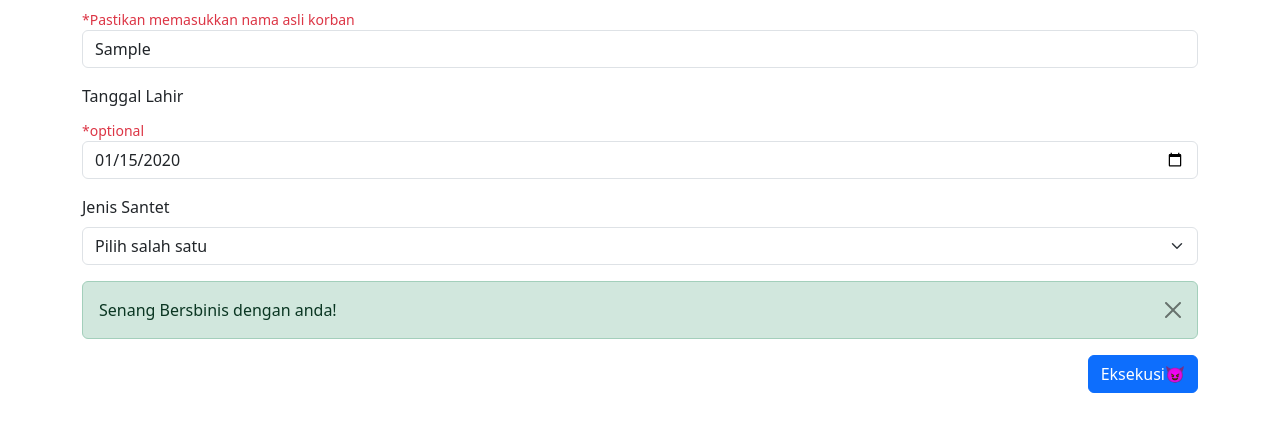
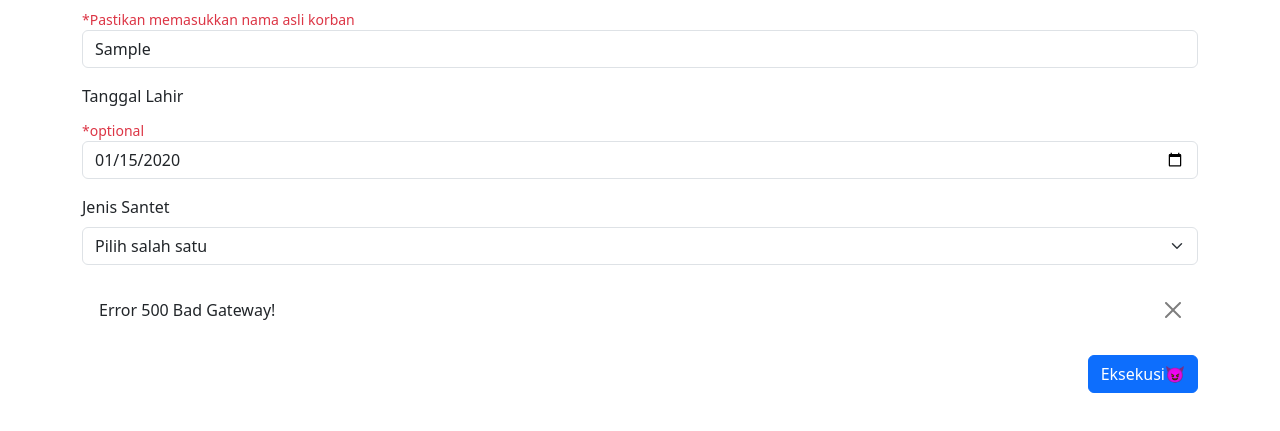
Before and after one commit to mayday112/Santet-Online-V0.1, a plain HTML site: page index.html in a window 1280 px wide. Both pictures are taken after typing "Sample", "2020-01-15" into the empty fields and a click on the button "Eksekusi😈". Shown: the part 83-514 px from the top of the page. Drawn offline with nearby package versions, Linux system fonts and the light colour scheme.

Commit message:
Perbaiki pesan alert

```diff
--- a/index.html
+++ b/index.html
@@ -242,8 +242,8 @@
       const alertTrigger = document.getElementById("liveAlertBtn");
       if (alertTrigger) {
         alertTrigger.addEventListener("click", () => {
-          alert("Sedang Proses");
-          appendAlert("Senang Bersbinis dengan anda!", "success");
+          alert("Maaf Dukun Kami sedang Sibuk🙏");
+          appendAlert("Error 500 Bad Gateway!", "error");
         });
       }
     </script>
```
